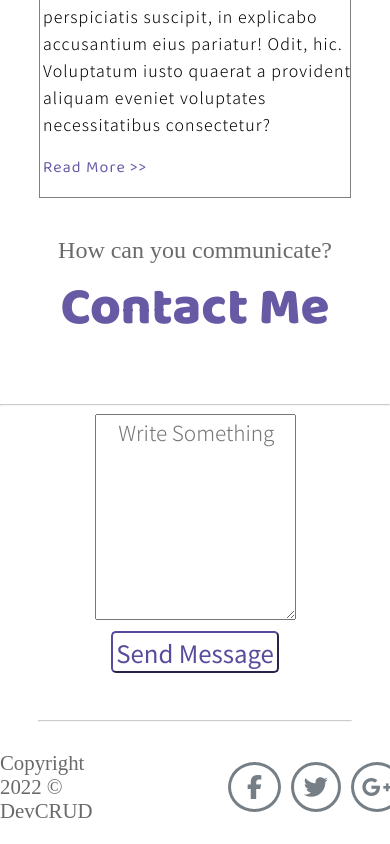
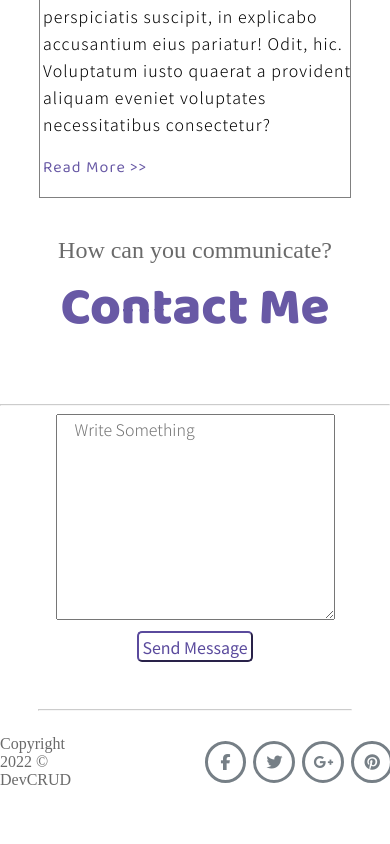
Before and after one commit to KadirDolek/Nouilles-KDolek, a plain HTML site: page index.html in a window 390 px wide. Shown: the part 10248-11092 px from the top of the page. After the commit the page ends 11053 px from the top, so only its background shows below. Drawn offline with Linux system fonts and the light colour scheme; a web font is replaced by a local one.

Commit message:
fin section formulaire

```diff
--- a/styles/styles.css
+++ b/styles/styles.css
@@ -691,5 +691,24 @@ footer{
         font-family: "Noto Sans JP", sans-serif;
         font-weight: 300;
     }
-
+    .textarea{
+        width: 70%;
+        font-size: 1rem;
+    }
+    .btnForm{
+        font-size: 1rem;
+    }
+    .copyrightFooter{
+        font-size: 1rem;
+        color: rgb(106, 106, 106);
+        display: inline-flex;
+    }
+    .logoFooter{
+        font-size: 1rem;
+        display: flex;
+        justify-content: center;
+        align-items: center;
+        padding: 10px;
+        gap: 7px;
+    }
 }
```
